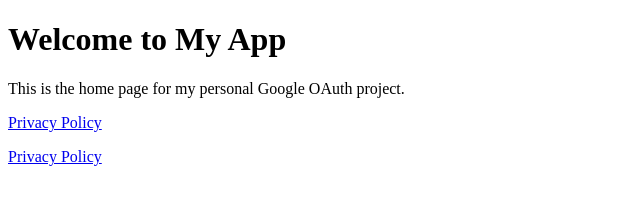
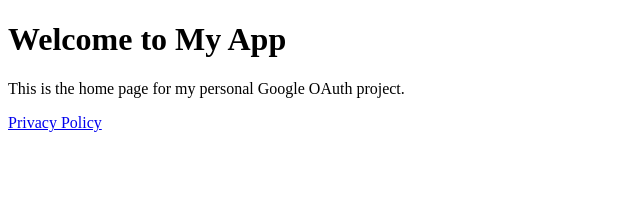
Before and after one commit to maya-lukas/yoshuassisant, a plain HTML site: page index.html in a window 1280 px wide. Shown: the whole page, without its empty margins (0-640 px from the left). Drawn offline with Linux system fonts and the light colour scheme.

Commit message:
remove double link

```diff
--- a/index.html
+++ b/index.html
@@ -9,6 +9,5 @@
   <h1>Welcome to My App</h1>
   <p>This is the home page for my personal Google OAuth project.</p>
   <p><a href='privacy_policy.html'>Privacy Policy</a></p>
-  <p><a href='privacy_policy.html'>Privacy Policy</a></p>
 </body>
 </html>
```
